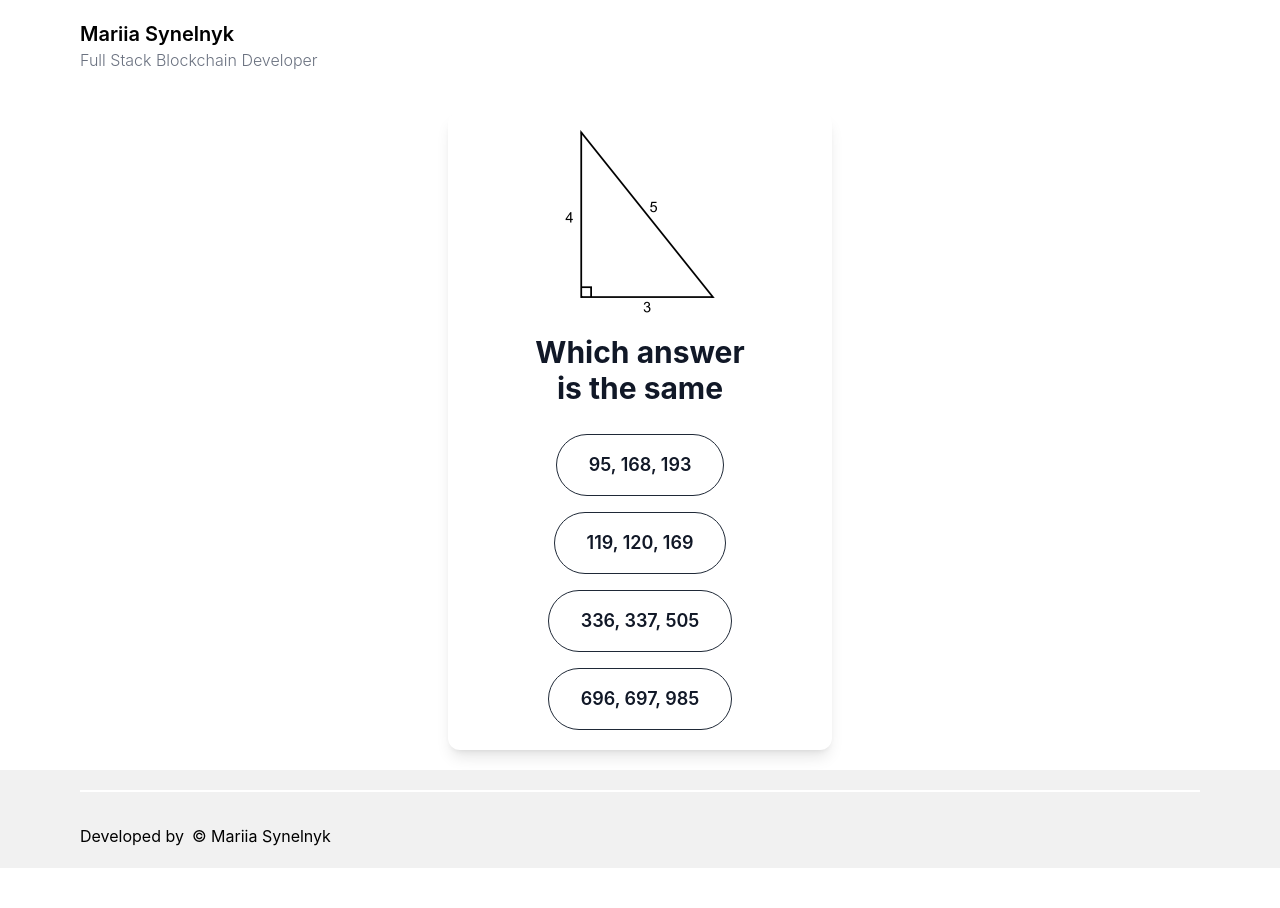
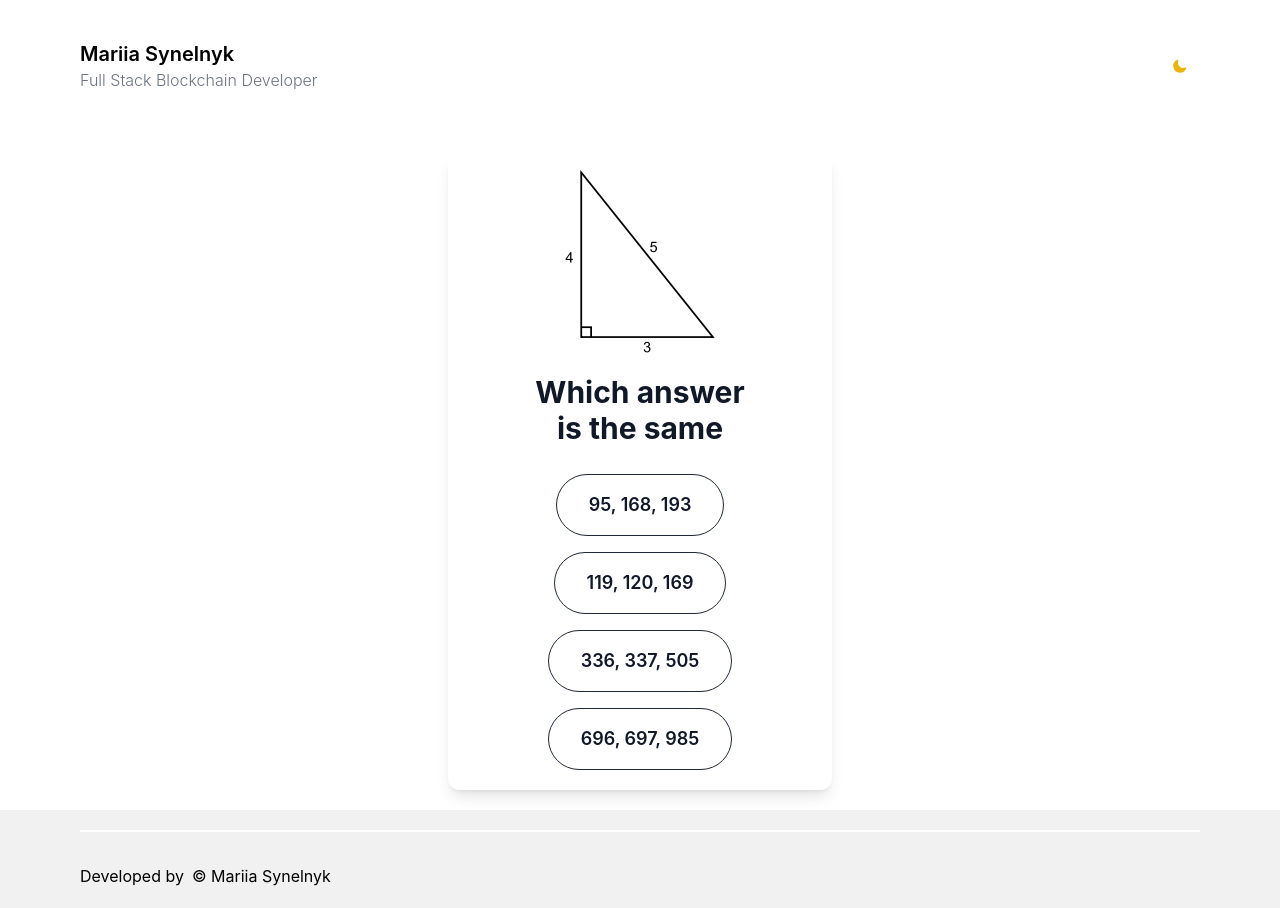
Before and after one commit to Mariesnlk/portfolio, a Next.js app: page / in a window 1280 px wide. Before the commit the page ends 868 px from the top, so only its background shows below. Built offline with nearby package versions, Linux system fonts and the light colour scheme; no server answers.

Commit message:
fix dark mode index.js page

```diff
--- a/components/NavbarEmpty.js
+++ b/components/NavbarEmpty.js
@@ -1,11 +1,13 @@
 import React, { useEffect, useState } from "react";
 import Link from "next/link";
+import { useTheme } from "next-themes";
 import { useRouter } from "next/router";
 import userData from "@constants/data";
 
 export default function NavbarEmpty() {
   const router = useRouter();
   console.log(router.asPath);
+  const { theme, setTheme } = useTheme();
   const [mounted, setMounted] = useState(false);
 
   useEffect(() => {
@@ -13,7 +15,7 @@
   }, []);
 
   return (
-    <div className="max-w-6xl  mx-auto px-4 py-4 md:py-5">
+    <div className="max-w-6xl  mx-auto px-4 py-4 md:py-10">
       <div className="flex  md:flex-row justify-between items-center">
         <div className="flex flex-col">
           <Link href="/">
@@ -25,6 +27,41 @@
             </p>
           </Link>
         </div>
+
+        <div className="space-x-4 flex flex-row items-center">
+          <button
+            aria-label="Toggle Dark Mode"
+            type="button"
+            className="w-10 h-10 p-3 rounded focus:outline-none"
+            onClick={() => setTheme(theme === "dark" ? "light" : "dark")}
+          >
+            {mounted && (
+              <svg
+                xmlns="http://www.w3.org/2000/svg"
+                viewBox="0 0 24 24"
+                fill="currentColor"
+                stroke="currentColor"
+                className="w-4 h-4 text-yellow-500 dark:text-yellow-500"
+              >
+                {theme === "dark" ? (
+                  <path
+                    strokeLinecap="round"
+                    strokeLinejoin="round"
+                    strokeWidth={2}
+                    d="M12 3v1m0 16v1m9-9h-1M4 12H3m15.364 6.364l-.707-.707M6.343 6.343l-.707-.707m12.728 0l-.707.707M6.343 17.657l-.707.707M16 12a4 4 0 11-8 0 4 4 0 018 0z"
+                  />
+                ) : (
+                  <path
+                    strokeLinecap="round"
+                    strokeLinejoin="round"
+                    strokeWidth={2}
+                    d="M20.354 15.354A9 9 0 018.646 3.646 9.003 9.003 0 0012 21a9.003 9.003 0 008.354-5.646z"
+                  />
+                )}
+              </svg>
+            )}
+          </button>
+        </div>
       </div>
     </div>
   );
```
